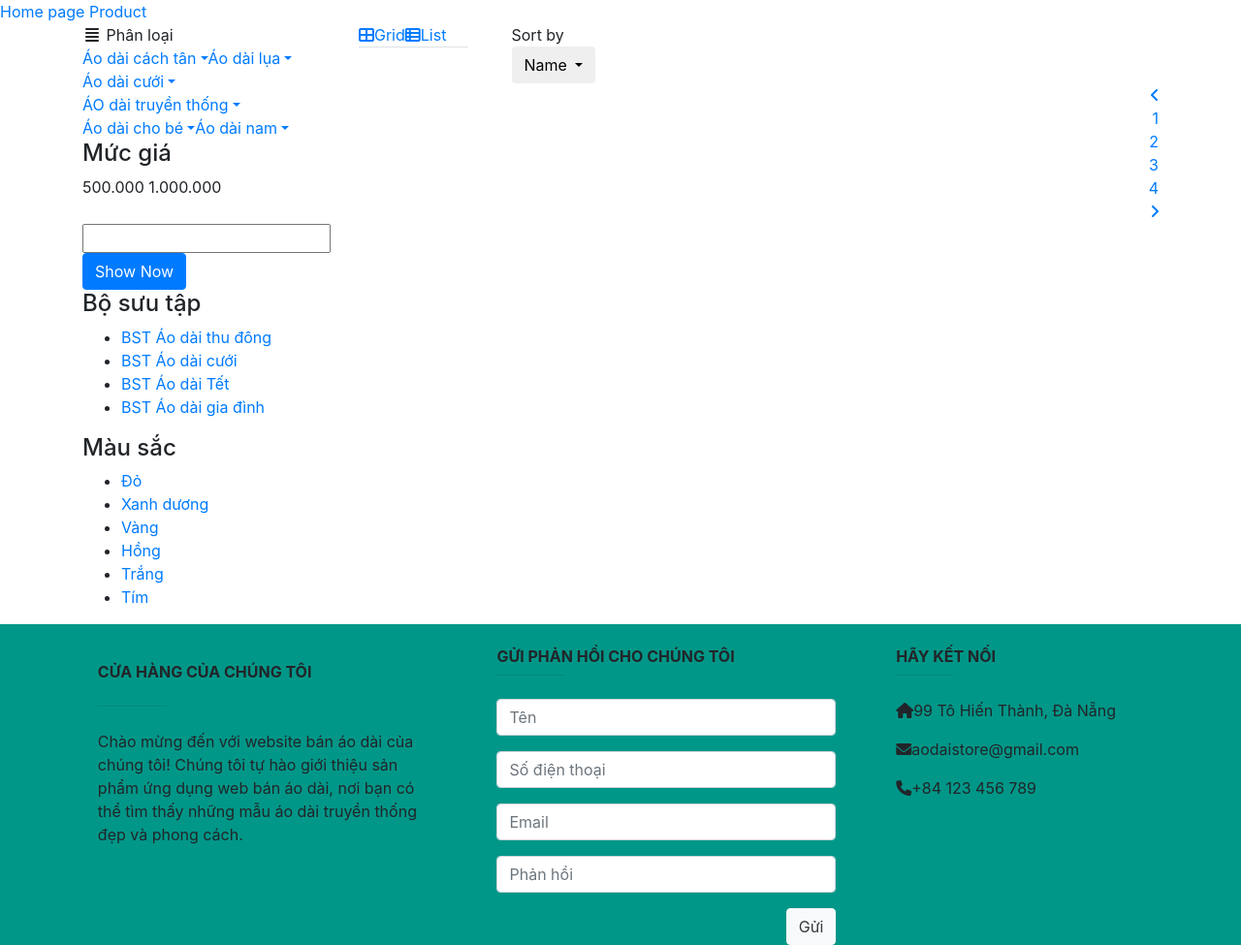
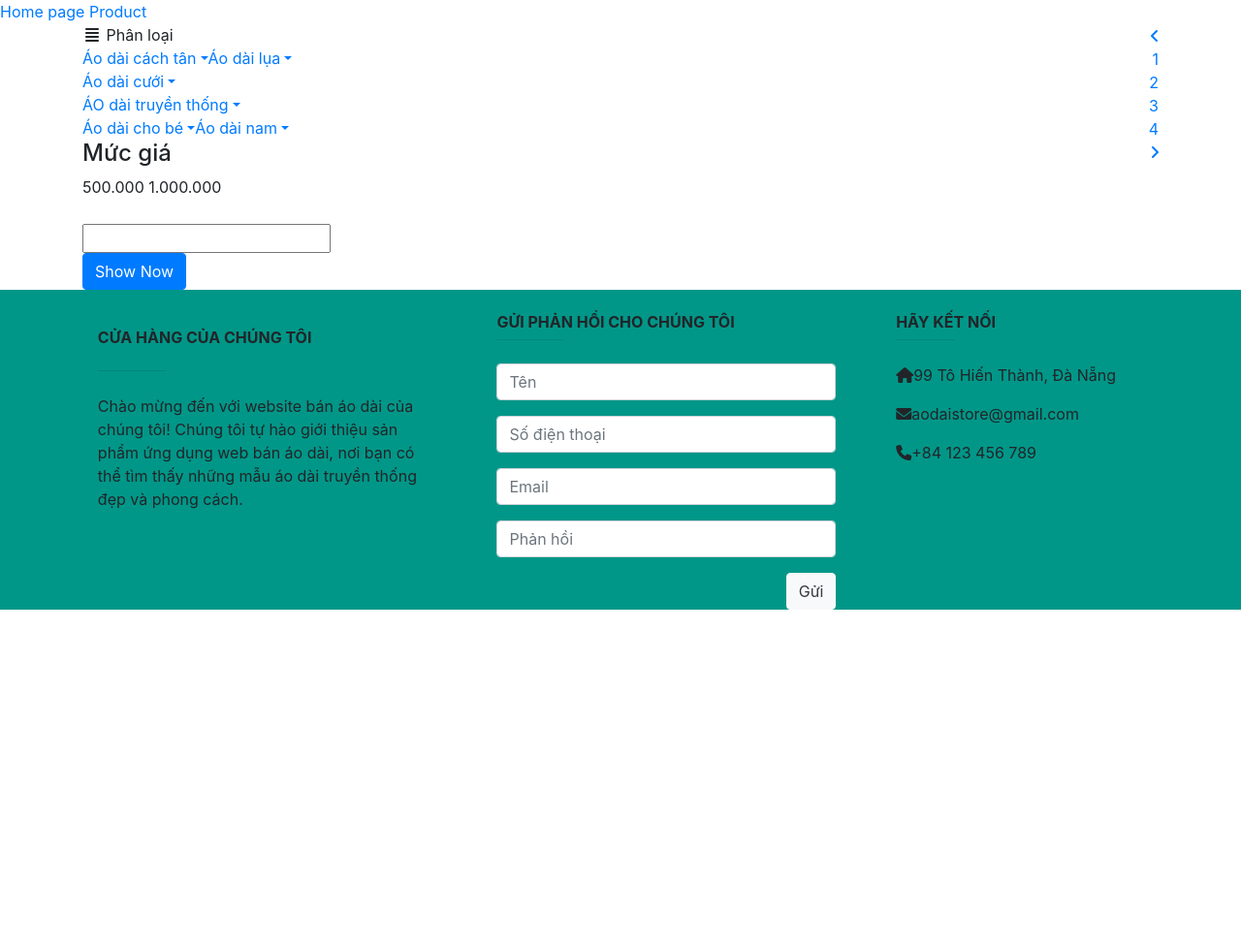
Before and after one commit to NguyenNgan03/aodai_store, a PHP site: template app/views/users/Products/products.php in a window 1280 px wide. Shown: the whole page at 97% size. After the commit the page ends 629 px from the top, so only its background shows below. Run offline with PHP 8.4, Linux system fonts and the light colour scheme; the template is opened without the code that fills it, so the values that code supplies are empty.

Commit message:
update product

```diff
--- a/app/views/users/Products/products.php
+++ b/app/views/users/Products/products.php
@@ -38,37 +38,7 @@
 
                         </div>
 
-                        <div class="sidebar-widget wow fadeInUp">
-                            <div class="widget-header">
-                                <h4 class="widget-title">Bộ sưu tập</h4>
-                            </div>
-                            <div class="sidebar-widget-body">
-                                <ul class="list">
-                                    <li><a href="#">BST Áo dài thu đông</a></li>
-                                    <li><a href="#">BST Áo dài cưới</a></li>
-                                    <li><a href="#">BST Áo dài Tết</a></li>
-                                    <li><a href="#">BST Áo dài gia đình</a></li>
-                                </ul>
-                                <!--<a href="#" class="lnk btn btn-primary">Show Now</a>-->
-                            </div>
 
-                        </div>
-                        <div class="sidebar-widget wow fadeInUp">
-                            <div class="widget-header">
-                                <h4 class="widget-title">Màu sắc</h4>
-                            </div>
-                            <div class="sidebar-widget-body">
-                                <ul class="list">
-                                    <li><a href="#">Đỏ</a></li>
-                                    <li><a href="#">Xanh dương</a></li>
-                                    <li><a href="#">Vàng</a></li>
-                                    <li><a href="#">Hồng</a></li>
-                                    <li><a href="#">Trắng</a></li>
-                                    <li><a href="#">Tím</a></li>
-                                </ul>
-                            </div>
-
-                        </div>
                         <div class="home-banner"> <img src="" alt=""> </div>
                     </div>
                 </div>
@@ -78,30 +48,13 @@
                     <div class="row">
                         <div class="col col-sm-6 col-md-2">
                             <div class="filter-tabs">
-                                <ul id="filter-tabs" class="nav nav-tabs nav-tab-box nav-tab-fa-icon">
+                                <!-- <ul id="filter-tabs" class="nav nav-tabs nav-tab-box nav-tab-fa-icon">
                                     <li class="active"> <a data-toggle="tab" href="#grid-container"><i class="icon fa fa-th-large"></i>Grid</a> </li>
                                     <li><a data-toggle="tab" href="#list-container"><i class="icon fa fa-th-list"></i>List</a></li>
-                                </ul>
+                                </ul> -->
                             </div>
                         </div>
 
-                        <div class="col col-sm-12 col-md-6">
-                            <div class="col col-sm-3 col-md-6 no-padding">
-                                <div class="lbl-cnt"> <span class="lbl">Sort by</span>
-                                    <div class="fld inline">
-                                        <div class="dropdown dropdown-small dropdown-med dropdown-white inline">
-                                            <button data-toggle="dropdown" type="button" class="btn dropdown-toggle"> Name <span class="caret"></span> </button>
-                                            <ul role="menu" class="dropdown-menu">
-                                                <li role="presentation"><a href="#">Name</a></li>
-                                                <li role="presentation"><a href="#">Price:Lowest first</a></li>
-                                                <li role="presentation"><a href="#">Price:HIghest first</a></li>
-                                                <li role="presentation"><a href="#">Product Name:A to Z</a></li>
-                                            </ul>
-                                        </div>
-                                    </div>
-                                </div>
-                            </div>
-                        </div>
 
                         <div class="col col-sm-6 col-md-4 text-right">
                             <div class="pagination-container">
```
Also changed, not shown: database/database.sql (+17 -3 lines).
